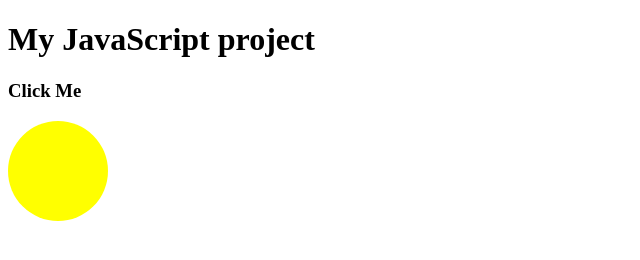
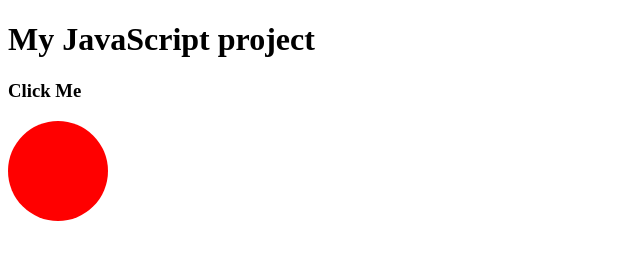
Before and after one commit to AllaBabikyan/JavaSript-Project, a plain HTML site: page index.html in a window 1280 px wide. Both pictures are taken after a click on the element 58 px from the left and 170 px from the top of the page. Shown: the whole page, without its empty margins (0-640 px from the left). Drawn offline with nearby package versions, Linux system fonts and the light colour scheme.

Commit message:
new version of changing colors

```diff
--- a/main.js
+++ b/main.js
@@ -1,12 +1,5 @@
 $(document).ready(function(){
-        var colors = ["yellow", "green"];
-        var i = 0;
-        var selectedColor;
-        $("#circle").click(function() {
-            selectedColor = colors[i];
-            document.getElementById("circle").style.backgroundColor = selectedColor;
-            i++;
-            if(i >= colors.length)
-                i = 0;
-        });
+    $("#circle").on("click", function() {
+        $(this).toggleClass('back-red');
     });
+});
--- a/style.css
+++ b/style.css
@@ -1,4 +1,4 @@
-#circle {
+div {
 	width: 100px;
 	height: 100px;
 	background-color: green;
@@ -6,3 +6,6 @@
 	-webkit-border-radius: 50%;
 	border-radius: 50%;
 }
+.back-red{
+	background-color: red;
+}
```
